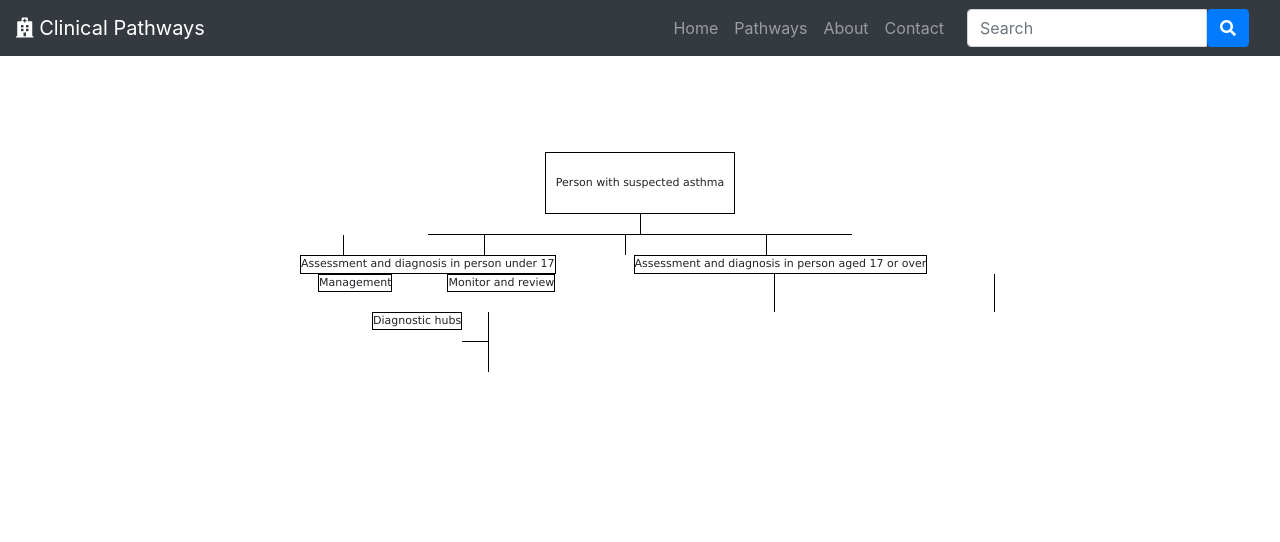
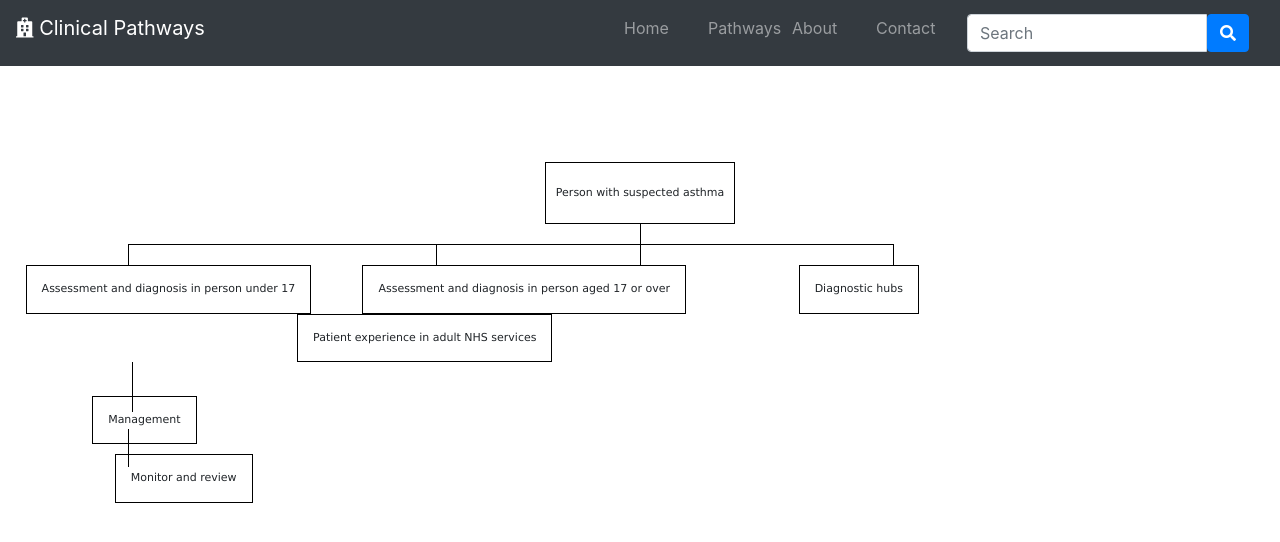
Before and after one commit to mchimbakate/mchimbakate.github.io, a plain HTML site: page asthma.html in a window 1280 px wide. Drawn offline with nearby package versions, Linux system fonts and the light colour scheme.

Commit message:
cosmetic changes to flowchart

```diff
--- a/asthma.html
+++ b/asthma.html
@@ -46,18 +46,20 @@
   <div id="line4"></div>
   <div id="line5"></div>
   <div id="line6"></div>
+  <div id="line7"></div>
   <div id="no2"><a href="#">Placeholder</a></div>
   <div id="no3"><a href="#">Placeholder</a></div>
+  <div id="no6"><a href="#">Placeholder</a></div>
+
+  <div id="no7"><a href="#">Placeholder</a></div>
+
+
+  <div class="clear"></div>
+  <div id="line10"></div>
+
   <div id="no4"><a href="#">Placeholder</a></div>
   <div id="no5"><a href="#">Placeholder</a></div>
-  <div id="line7"></div>
-  <div id="line7"></div>
-  <div class="clear"></div>
-  <div id="no6"><a href="#">Placeholder</a></div>
-  <div id="line9"></div>
-  <div id="line10"></div>
-
-
+  <div id="line11"></div>
   <div class="clear"></div>
 
 
--- a/css/index.css
+++ b/css/index.css
@@ -6,11 +6,13 @@ h1 {
     margin:40px auto;
  }
 #container {
-    width:750px;
+    width:auto;
     font-family:verdana,arial,helvetica,sans-serif;
     font-size:11px;
     text-align:center;
     margin:auto;
+    margin-left: 10% ;
+    margin-right: 10%;
  }
 #container a {
     display:block;
@@ -26,10 +28,62 @@ h1 {
     width:190px;
     line-height:60px;
     border:1px solid #000;
-    margin:auto;
+    margin:0% auto;
  }
 #no1 a {
     height:60px;
+ }
+ #no2 {
+   display:inline;
+   border:1px solid #000;
+   clear:both;
+   /* margin-left:45px; */
+   margin-left:-10%;
+   float:left;
+   padding:15px;
+}
+#no2 a,a,#no8 a {
+   width:84px;
+   height:50px;
+   padding-top:8px;
+}
+#no3 {
+   display:inline;
+   border:1px solid #000;
+   margin-left:5%;
+   float:left;
+   padding: 15px;
+}
+
+#no4 {
+   display:inline;
+   border:1px solid #000;
+   margin-left:-4%;
+   margin-top: 3.3%;
+   float:left;
+   padding: 15px;
+}
+#no5 {
+   /* display:inline; */
+   border:1px solid #000;
+   margin-top: 9%;
+   margin-left:-8%;
+   float:left;
+   padding: 15px;
+}
+#no6 {
+  /* display:inline;    */
+  border:1px solid #000;
+  margin-left:11%;
+  float:left;
+  padding: 15px;
+}
+#no7 {
+   /* display:inline;    */
+   border:1px solid #000;
+   margin-left:5%;
+   float:left;
+   padding: 15px;
  }
 #line1 {
     font-size:0;
@@ -41,95 +95,98 @@ h1 {
  }
 #line2 {
     font-size:0;
-    width:424px;
+    width:74.8%;
     height:1px;
     color:#fff;
     background-color:#000;
-    margin:auto;
+    margin:0%;
  }
 #line3 {
+    font-size:0;
+    /* display:inline; */
+    width:1px;
+    height:20px;
+    color:#fff;
+    background-color:#000;
+    margin-left:0%;
+    float:left;
+ }
+
+ #line6{
     font-size:0;
     display:inline;
     width:1px;
     height:20px;
     color:#fff;
     background-color:#000;
-    margin-left:78px;
+    margin-left:19.8%;
     float:left;
  }
-#line4,#line5,#line6 {
+#line5{
     font-size:0;
     display:inline;
     width:1px;
     height:20px;
     color:#fff;
     background-color:#000;
-    margin-left:140px;
+    margin-left:30%;
     float:left;
  }
-#no2 {
-    display:inline;
-    border:1px solid #000;
-    clear:both;
-    margin-left:35px;
-    margin-right: 20px;
-    float:left;
+
+ #line7{
+    font-size:0;
+    /* display:inline; */
+    width:1px;
+    height:20px;
+    color:#fff;
+    background-color:#000;
+    margin-left:74.7%;
  }
-#no2 a,#no4 a,#no8 a {
-    width:84px;
-    height:50px;
-    padding-top:8px;
- }
-#no3 {
-    display:inline;
-    border:1px solid #000;
-    margin-left:58px;
-    float:left;
- }
-#no3 a,#no5 a,#no6 a,#no7 a,#no9 a {
-    width:84px;
-    height:42px;
-    padding-top:16px;
- }
-#no4 {
-    display:inline;
-    border:1px solid #000;
-    margin-left:53px;
-    float:left;
- }
-#no5 {
-    display:inline;
-    border:1px solid #000;
-    margin-left:55px;
-    float:left;
- }
-#line7,#line13 {
+#line13 {
     font-size:0;
     display:inline;
     width:1px;
     height:38px;
     color:#fff;
     background-color:#000;
-    margin-left:219px;
+    margin-left:10px;
     float:left;
  }
-#line8,#line14 {
+ #line10 {
+   font-size:0;
+   width:1px;
+   height:20px;
+   color:#fff;
+   background-color:#000;
+   margin-left:0.4%;
+}
+#line8{
     font-size:0;
     display:inline;
     width:1px;
     height:38px;
     color:#fff;
     background-color:#000;
-    margin-left:281px;
+    margin-left:20%;
     float:left;
  }
-#no6,#no8 {
+ #line11 {
+   font-size:0;
+   width:1px;
+   height:38px;
+   color:#fff;
+   background-color:#000;
+   margin-top: 6.5%;
+
+}
+#no8 {
     display:inline;
     border:1px solid #000;
-    margin-left:107px;
+    margin-left:5%;
     float:left;
+    padding: 15px;
  }
-#line9,#line11,#line15,#line17 {
+#line9,#line15,#line17 {
     font-size:0;
     display:inline;
     width:26px;
@@ -141,17 +198,17 @@ h1 {
  }
 #line10,#line12,#line16,#line18 {
     font-size:0;
-    display:inline;
     width:1px;
-    height:60px;
+    height:50px;
     color:#fff;
     background-color:#000;
     float:left;
+    padding-bottom: -10%
  }
 #line16,#line18 {
     height:30px;
  }
-#no7,#no9 {
+#no7{
     display:inline;
     border:1px solid #000;
     margin-left:169px;
--- a/data.js
+++ b/data.js
@@ -22,7 +22,7 @@ function getXML() {
 var mainNodes;
   mainNodes = txt.split(",");
   var num = 0;
-  for(i=1;i<10;i++){
+  for(i=1;i<=10;i++){
 
       document.getElementById('no'+i).innerHTML=mainNodes[num];
       num++;
```
